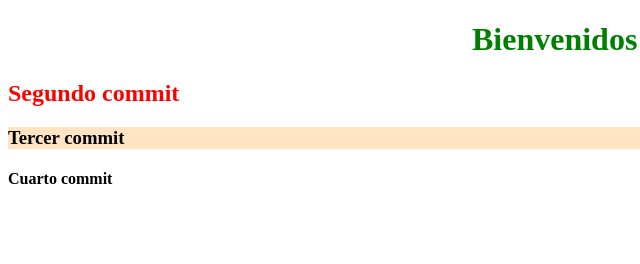
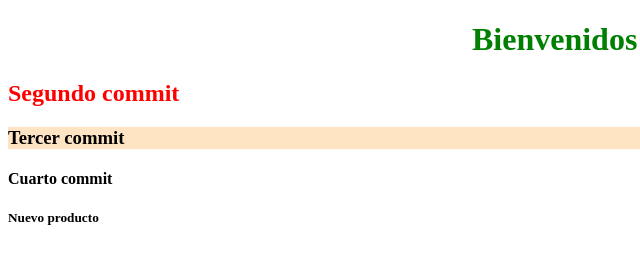
Before and after one commit to Veneburon15/prueba-2, a plain HTML site: page index.html in a window 1280 px wide. Shown: the full height of the page, 0-640 px from the left. Drawn offline with Linux system fonts and the light colour scheme.

Commit message:
commit en nuevarama

```diff
--- a/index.html
+++ b/index.html
@@ -12,5 +12,6 @@
         <h2>Segundo commit</h2>
         <h3>Tercer commit</h3>
         <h4>Cuarto commit</h4>
+        <h5>Nuevo producto</h5>
     </body>
 </html>
```
